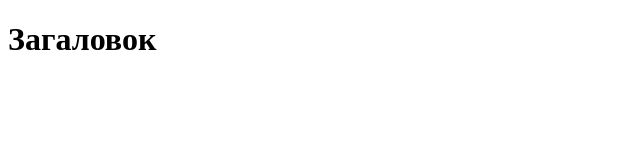
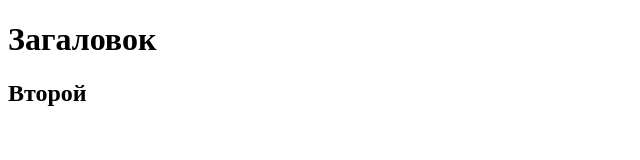
Before and after one commit to TRUINGLol/new_repo, a plain HTML site: page index.html in a window 1280 px wide. Shown: the whole page, without its empty margins (0-640 px from the left). Drawn offline with Linux system fonts and the light colour scheme.

Commit message:
add h2 title

```diff
--- a/index.html
+++ b/index.html
@@ -7,5 +7,6 @@
 </head>
 <body>
     <h1>Загаловок</h1>
+    <h2>Второй</h2>
 </body>
 </html>
```
